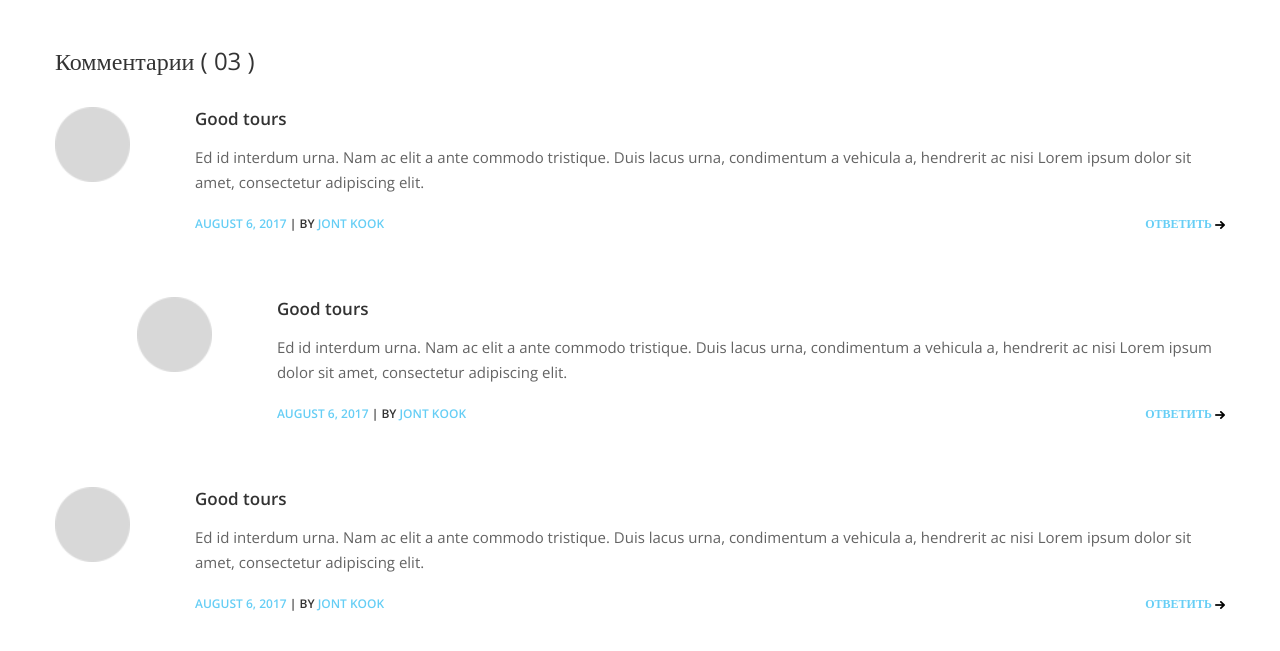
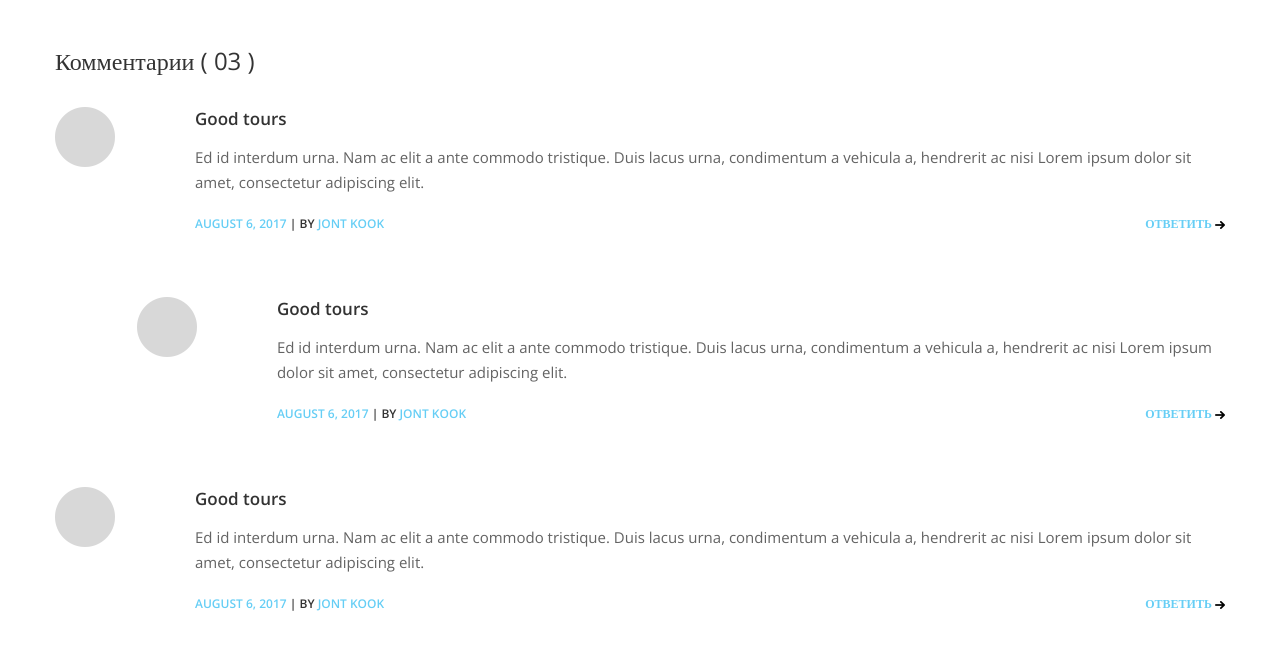
Before and after one commit to 111cloudstrife/Atena, a PHP site: page /car.html in a window 1280 px wide. Shown: the part 1138-1789 px from the top of the page. Run offline with PHP 8.4, Linux system fonts and the light colour scheme; some libraries are stand-ins or nearby versions.

Commit message:
css fixes

```diff
--- a/car.html
+++ b/car.html
@@ -131,7 +131,7 @@ $('.notifications').toggleClass('active');
 <div class="row">
 	<h2>Комментарии ( 03 )</h2>
 	<div class="comment">
-		<img src="img/someone.png" alt="" />
+		<div class="comment_pl"><img src="img/someone.png" alt="" /></div>
 		<h3>Good tours</h3>
 		<h4>Ed id interdum urna. Nam ac elit a ante commodo tristique. Duis lacus urna, condimentum a vehicula a, hendrerit ac nisi Lorem ipsum dolor sit amet, consectetur adipiscing elit. </h4>
 		<h5>
@@ -144,8 +144,8 @@ $('.notifications').toggleClass('active');
 
 
 
-		<div class="comment">
-			<img src="img/someone.png" alt="" />
+		<div class="comment"><div class="comment_pl">
+			<img src="img/someone.png" alt="" /></div>
 			<h3>Good tours</h3>
 			<h4>Ed id interdum urna. Nam ac elit a ante commodo tristique. Duis lacus urna, condimentum a vehicula a, hendrerit ac nisi Lorem ipsum dolor sit amet, consectetur adipiscing elit. </h4>
 			<h5>
@@ -161,8 +161,8 @@ $('.notifications').toggleClass('active');
 
 	</div>
 
-	<div class="comment">
-		<img src="img/someone.png" alt="" />
+	<div class="comment"><div class="comment_pl">
+			<img src="img/someone.png" alt="" /></div>
 		<h3>Good tours</h3>
 		<h4>Ed id interdum urna. Nam ac elit a ante commodo tristique. Duis lacus urna, condimentum a vehicula a, hendrerit ac nisi Lorem ipsum dolor sit amet, consectetur adipiscing elit. </h4>
 		<h5>
--- a/css/style.css
+++ b/css/style.css
@@ -212,7 +212,8 @@ sub{position:absolute; top:0; left:100%; margin: -5px -10px; min-width:16px; hei
 #comments{padding-bottom: 60px;}
 	#comments h2{font:300 24px 'Open Sans';}
 	.comment{padding: 30px 0 0;}
-		.comment > img{width:75px; float:left;}
+	.comment_pl{float:left; width:75px; height:75px; display:inline-block; margin:0 !important;}
+		.comment > img{max-width:100%; max-height:100%; float:left;}
 		.comment > *:not(img){margin-left:140px;}
 		.comment h3{font: 600 17px 'Open Sans';}
 		.comment h4{font:15px/25px 'Open Sans'; color:#636363; padding:15px 0 20px;}
```
